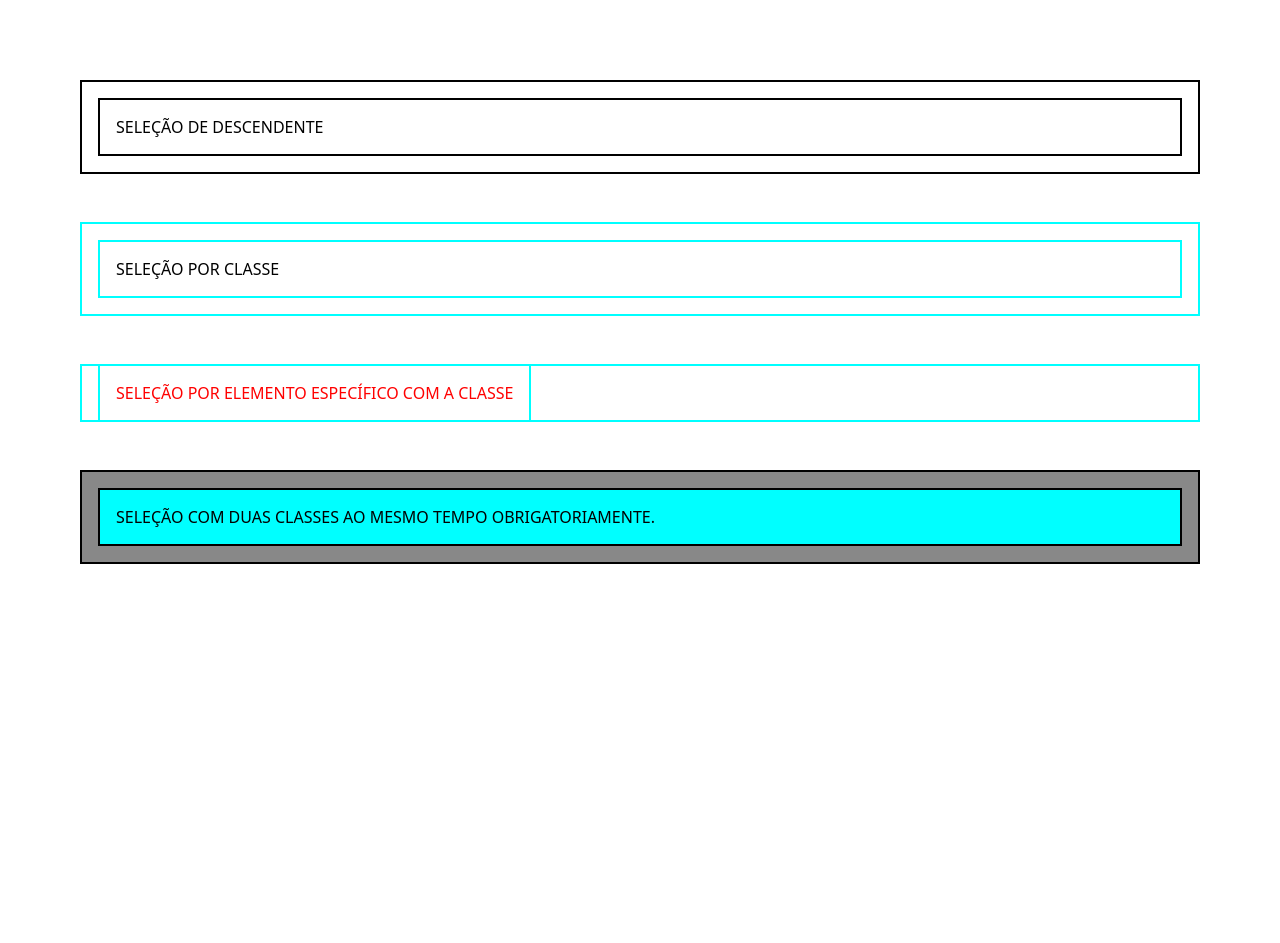
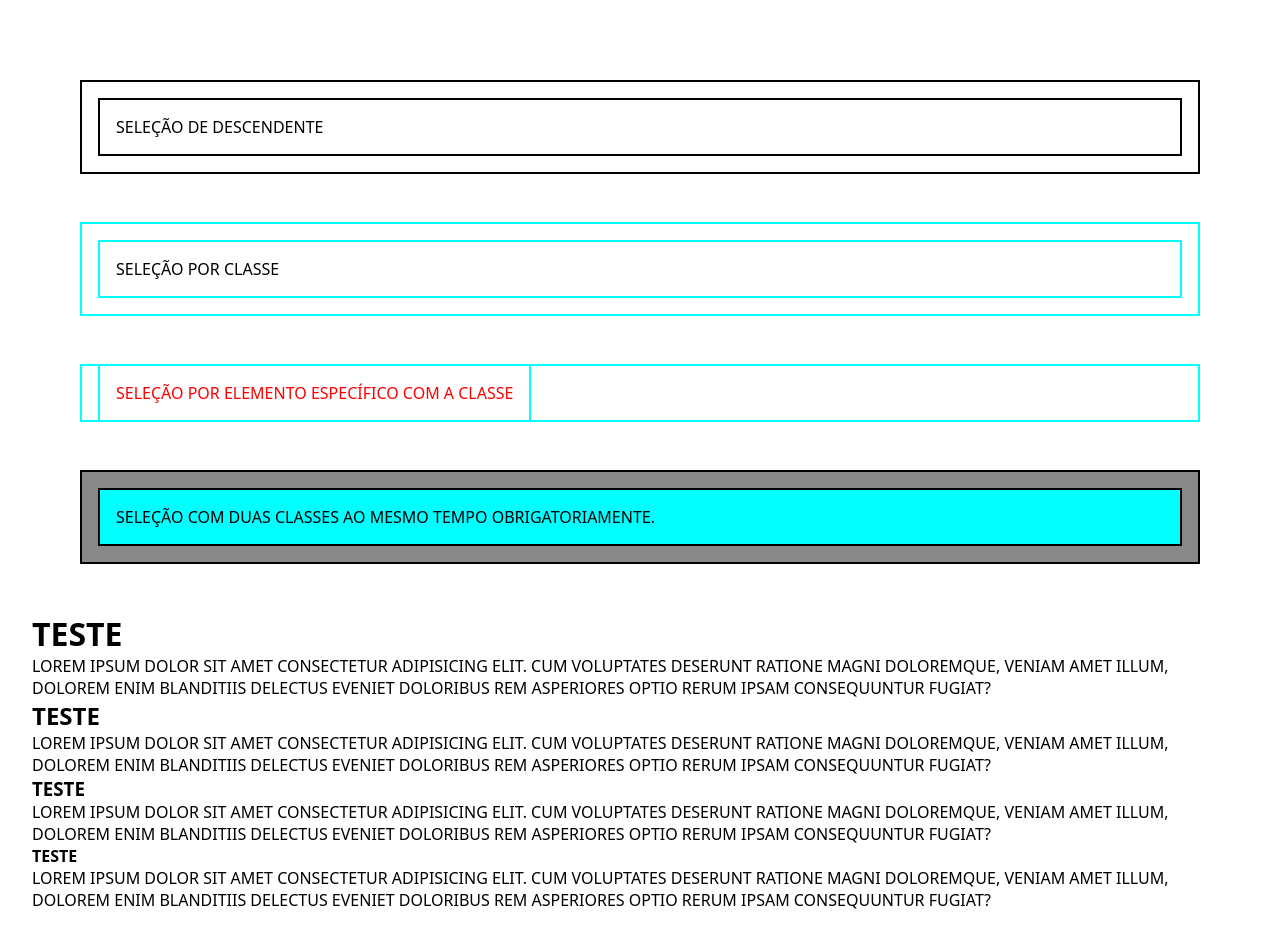
Before and after one commit to luizbrito6/Curso-Otavio-Miranda, a plain HTML site: page Seção 1/Aula12/seletores.html in a window 1280 px wide. Before the commit the page ends 800 px from the top, so only its background shows below. Drawn offline with Linux system fonts and the light colour scheme.

Commit message:
Seletores parte 3

```diff
--- a/Seção 1/Aula12/seletores.css
+++ b/Seção 1/Aula12/seletores.css
@@ -40,3 +40,7 @@ div, p{
 .a.b > p{
     background-color: aqua;
 }
+
+.pai h1 + h2{
+    color: aqua;
+}
--- a/Seção 1/Aula12/seletores.html
+++ b/Seção 1/Aula12/seletores.html
@@ -29,5 +29,18 @@
     <div class="a b">
         <p>Seleção com duas classes ao mesmo tempo obrigatoriamente.</p>
     </div>
+
+
+    <main class="pai">
+        <h1>teste</h1>
+        <span>Lorem ipsum dolor sit amet consectetur adipisicing elit. Cum voluptates deserunt ratione magni doloremque, veniam amet illum, dolorem enim blanditiis delectus eveniet doloribus rem asperiores optio rerum ipsam consequuntur fugiat?</span>
+        <h2>TESTE</h2>
+        <span>Lorem ipsum dolor sit amet consectetur adipisicing elit. Cum voluptates deserunt ratione magni doloremque, veniam amet illum, dolorem enim blanditiis delectus eveniet doloribus rem asperiores optio rerum ipsam consequuntur fugiat?</span>
+        <h3>TESTE</h3>
+        <span>Lorem ipsum dolor sit amet consectetur adipisicing elit. Cum voluptates deserunt ratione magni doloremque, veniam amet illum, dolorem enim blanditiis delectus eveniet doloribus rem asperiores optio rerum ipsam consequuntur fugiat?</span>
+        <h4>TESTE</h4>
+        <span>Lorem ipsum dolor sit amet consectetur adipisicing elit. Cum voluptates deserunt ratione magni doloremque, veniam amet illum, dolorem enim blanditiis delectus eveniet doloribus rem asperiores optio rerum ipsam consequuntur fugiat?</span>
+    </main>
+
 </body>
 </html>
```
